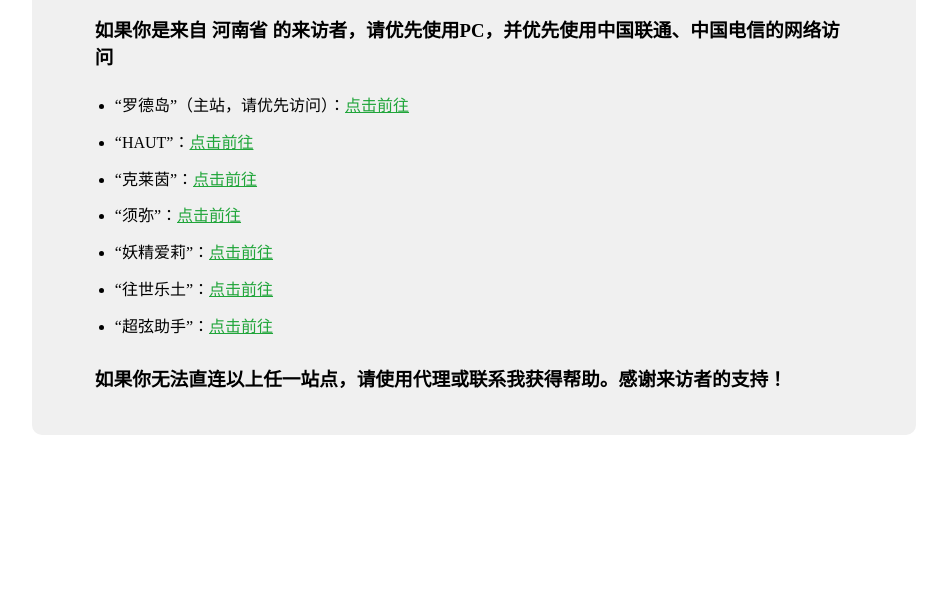
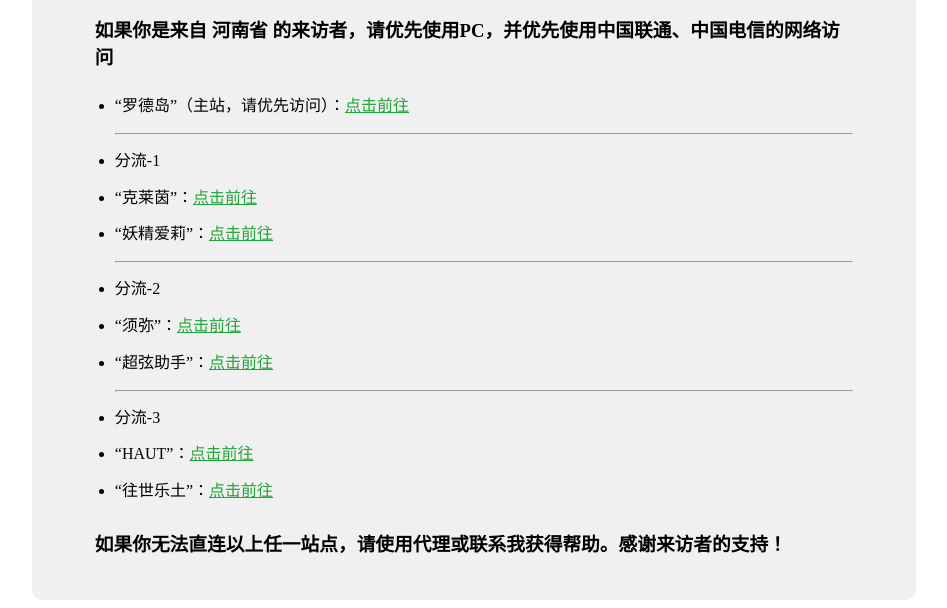
Before and after one commit to go518/518stringnav, a plain HTML site: page index.html in a window 1280 px wide. Shown: the part 271-879 px from the top of the page, without its empty margins (166-1113 px from the left). Before the commit the page ends 800 px from the top, so only its background shows below. Drawn offline with Linux system fonts and the light colour scheme.

Commit message:
Update index.html

```diff
--- a/index.html
+++ b/index.html
@@ -33,12 +33,18 @@
         <h3>如果你是来自 河南省 的来访者，请优先使用PC，并优先使用中国联通、中国电信的网络访问</h3>
         <ul>
             <li>“罗德岛”（主站，请优先访问）：<a href="https://prts.rhodesisland.online/", target="_blank">点击前往</a></li>
+            <HR>
+            <li>分流-1</li>
+            <li>“克莱茵”：<a href="https://klein.rhinenlp.space/", target="_blank">点击前往</a></li>
+            <li>“妖精爱莉”：<a href="https://elfely.mihoyo.click/", target="_blank">点击前往</a></li>
+            <HR>
+            <li>分流-2</li>
+            <li>“须弥”：<a href="https://nahida.mihoyo.click/", target="_blank">点击前往</a></li>
+            <li>“超弦助手”：<a href="https://assistant.stringspace.site/", target="_blank">点击前往</a></li>
+            <HR>
+            <li>分流-3</li>
             <li>“HAUT”：<a href="https://ai.haut.ink/", target="_blank">点击前往</a></li>
-            <li>“克莱茵”：<a href="https://klein.rhinenlp.space/", target="_blank">点击前往</a></li>
-            <li>“须弥”：<a href="https://nahida.mihoyo.click/", target="_blank">点击前往</a></li>
-            <li>“妖精爱莉”：<a href="https://elfely.mihoyo.click/", target="_blank">点击前往</a></li>
             <li>“往世乐土”：<a href="https://nlp.elyspace.site/", target="_blank">点击前往</a></li>
-            <li>“超弦助手”：<a href="https://assistant.stringspace.site/", target="_blank">点击前往</a></li>
         </ul>
         <h3>如果你无法直连以上任一站点，请使用代理或联系我获得帮助。感谢来访者的支持！</h3>
     </div>
```
